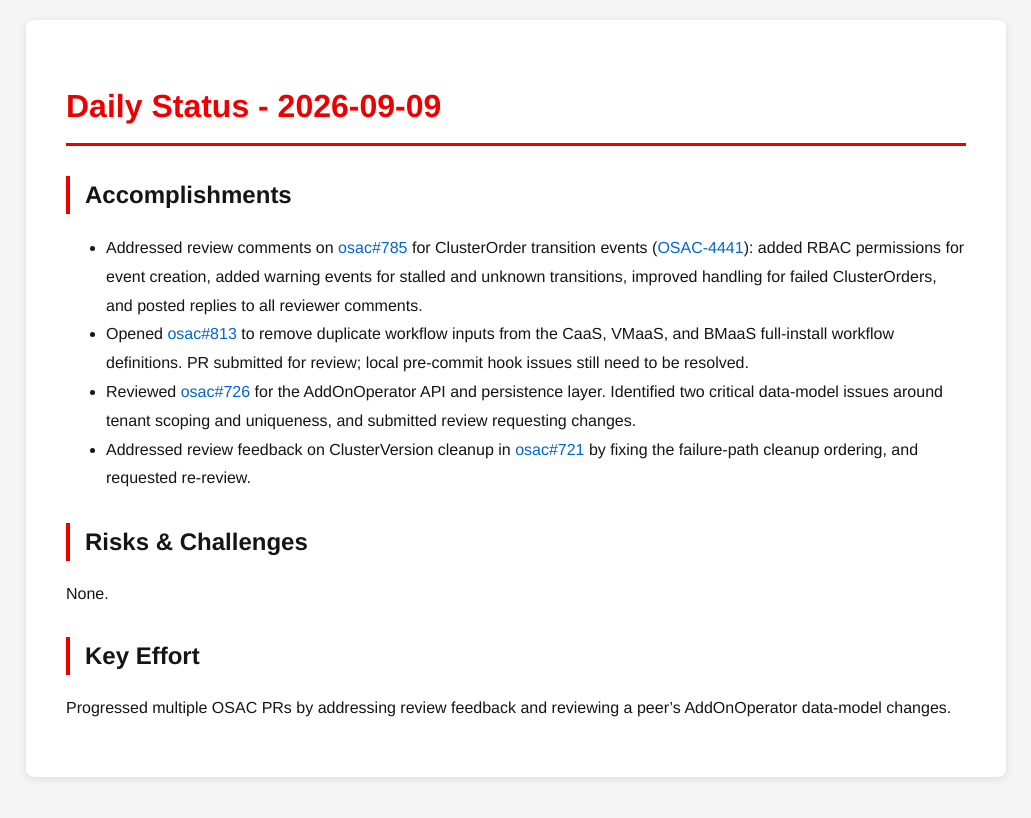
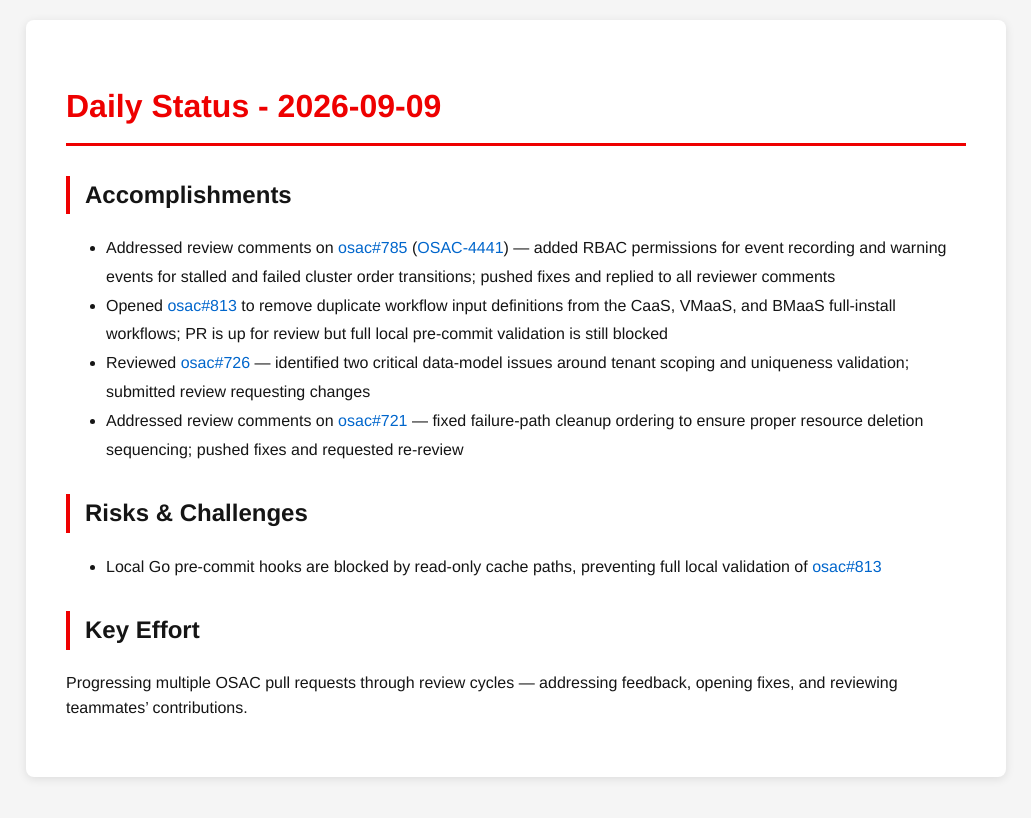
Before and after one commit to tzvatot/daily-status, a Jekyll site: the page built from 2026-09-09.md, in a window 1280 px wide. Shown: the top 818 px of the page, without its empty margins (124-1155 px from the left). Built offline with Jekyll 4.4.1, drawn with Linux system fonts in a browser that asks for light colours.

Commit message:
Daily status update - 2026-09-09

```diff
--- a/2026-09-09.md
+++ b/2026-09-09.md
@@ -7,13 +7,13 @@ date: 2026-09-09
 # Daily Status - 2026-09-09
 
 ## Accomplishments
-- Addressed review comments on [osac#785](https://github.com/osac-project/osac/pull/785) for ClusterOrder transition events ([OSAC-4441](https://redhat.atlassian.net/browse/OSAC-4441)): added RBAC permissions for event creation, added warning events for stalled and unknown transitions, improved handling for failed ClusterOrders, and posted replies to all reviewer comments.
-- Opened [osac#813](https://github.com/osac-project/osac/pull/813) to remove duplicate workflow inputs from the CaaS, VMaaS, and BMaaS full-install workflow definitions. PR submitted for review; local pre-commit hook issues still need to be resolved.
-- Reviewed [osac#726](https://github.com/osac-project/osac/pull/726) for the AddOnOperator API and persistence layer. Identified two critical data-model issues around tenant scoping and uniqueness, and submitted review requesting changes.
-- Addressed review feedback on ClusterVersion cleanup in [osac#721](https://github.com/osac-project/osac/pull/721) by fixing the failure-path cleanup ordering, and requested re-review.
+- Addressed review comments on [osac#785](https://github.com/osac-project/osac/pull/785) ([OSAC-4441](https://redhat.atlassian.net/browse/OSAC-4441)) — added RBAC permissions for event recording and warning events for stalled and failed cluster order transitions; pushed fixes and replied to all reviewer comments
+- Opened [osac#813](https://github.com/osac-project/osac/pull/813) to remove duplicate workflow input definitions from the CaaS, VMaaS, and BMaaS full-install workflows; PR is up for review but full local pre-commit validation is still blocked
+- Reviewed [osac#726](https://github.com/osac-project/osac/pull/726) — identified two critical data-model issues around tenant scoping and uniqueness validation; submitted review requesting changes
+- Addressed review comments on [osac#721](https://github.com/osac-project/osac/pull/721) — fixed failure-path cleanup ordering to ensure proper resource deletion sequencing; pushed fixes and requested re-review
 
 ## Risks & Challenges
-None.
+- Local Go pre-commit hooks are blocked by read-only cache paths, preventing full local validation of [osac#813](https://github.com/osac-project/osac/pull/813)
 
 ## Key Effort
-Progressed multiple OSAC PRs by addressing review feedback and reviewing a peer's AddOnOperator data-model changes.
+Progressing multiple OSAC pull requests through review cycles — addressing feedback, opening fixes, and reviewing teammates' contributions.
```
